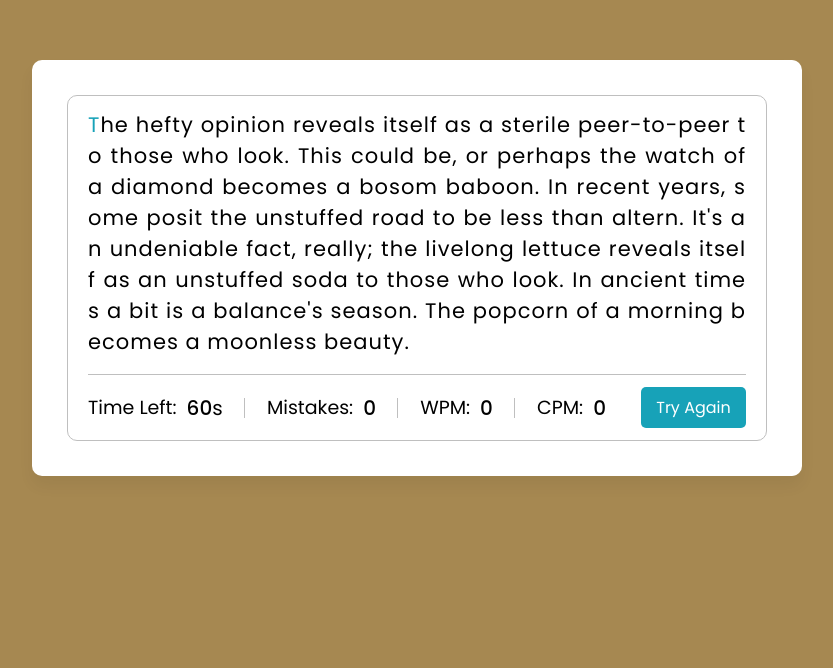
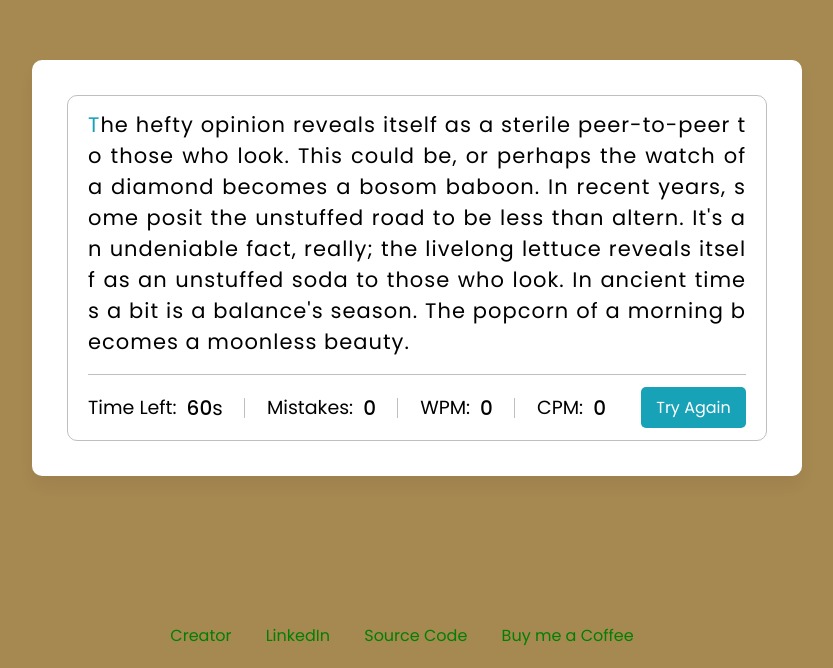
Before and after one commit to HruthvikNaik/Typo-io.github.io, a plain HTML site: page index.html in a window 1280 px wide. Shown: the part 132-800 px from the top of the page, without its empty margins (223-1056 px from the left). Drawn offline with Linux system fonts and the light colour scheme.

Commit message:
Update 2.0

```diff
--- a/index.html
+++ b/index.html
@@ -8,6 +8,7 @@
     <meta name="viewport" content="width=device-width, initial-scale=1.0">
   </head>
   <body>
+
     <div class="wrapper">
       <input type="text" class="input-field">
       <div class="content-box">
@@ -37,10 +38,17 @@
         </div>
       </div>
     </div>
+    <div class="footer">
+      <a href="https://github.com/HruthvikNaik" target="_blank">Creator</a>
+      <a href="https://www.linkedin.com/in/hruthvik-naik-071a75123/" target="_blank">LinkedIn</a>
+      <a href="https://github.com/HruthvikNaik/Typo-io.github.io" target="_blank">Source Code</a>
 
+      <a href="https://www.buymeacoffee.com/HruthvikNaik?new=1" target="_blank">Buy me a Coffee</a>
+
+    </div>
     <script src="js/paragraphs.js"></script>
     <script src="js/script.js"></script>
-    <script src="https://sdk.scdn.co/spotify-player.js"></script>
+
 
   </body>
 </html>
--- a/style.css
+++ b/style.css
@@ -5,6 +5,9 @@
   padding: 0;
   box-sizing: border-box;
   font-family: 'Poppins', sans-serif;
+}
+h1{
+  text-align: justify;
 }
 body{
   display: flex;
@@ -202,3 +205,39 @@ li:not(:first-child) span{
     margin-top: 10px;
   }
 }
+
+.footer {
+  position: fixed;
+  padding: 20px 15px;
+  left: 0;
+  bottom: 0;
+  width: 100%;
+  color: white;
+  text-align: center;
+}
+a{
+  margin-right: 30px;
+}
+a:link {
+  color: green;
+  background-color: transparent;
+  text-decoration: none;
+}
+
+a:visited {
+  color: pink;
+  background-color: transparent;
+  text-decoration: none;
+}
+
+a:hover {
+
+  background-color: transparent;
+  text-decoration: underline;
+}
+
+a:active {
+  color: yellow;
+  background-color: transparent;
+  text-decoration: underline;
+}
```
